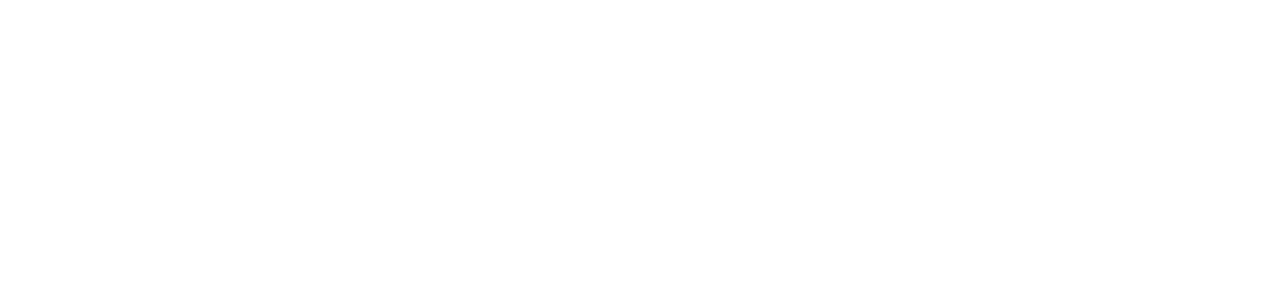
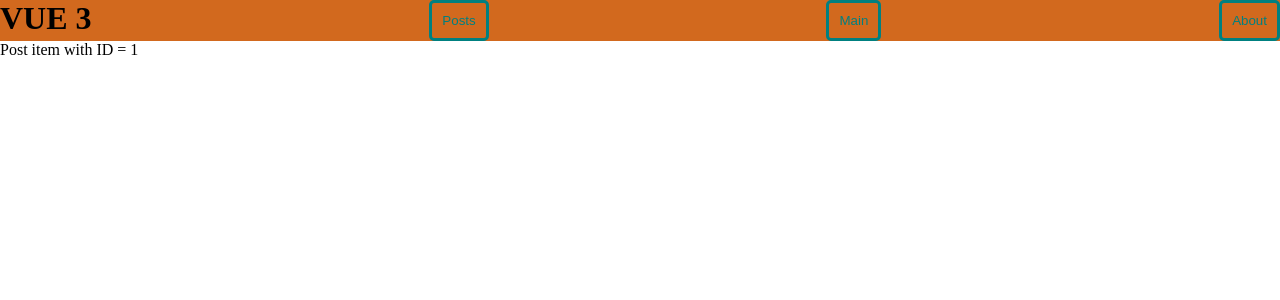
Before and after one commit to P2vel33/VUE, a Vue app: page /posts/1 in a window 1280 px wide. Before the commit this address had no page. Shown: the top 300 px of the page. Built offline with nearby package versions, Linux system fonts and the light colour scheme.

Commit message:
feat: added navbar and dynamic routing

```diff
--- a/src/AppCAPI.vue
+++ b/src/AppCAPI.vue
@@ -1,9 +1,17 @@
 <template>
+  <navbar></navbar>
   <div class="app">
     <router-view></router-view>
   </div>
 </template>
 
-<script setup></script>
+<script setup>
+import Navbar from "./components/Navbar.vue";
+</script>
 
-<style scoped></style>
+<style>
+* {
+  margin: 0;
+  padding: 0;
+}
+</style>
--- /dev/null
+++ b/src/components/Navbar.vue
@@ -0,0 +1,17 @@
+<template>
+  <div class="navbar">
+    <h1>VUE 3</h1>
+    <my-button @click="$router.push('/posts')">Posts</my-button>
+    <my-button @click="$router.push('/')">Main</my-button>
+    <my-button @click="$router.push('/about')">About</my-button>
+  </div>
+</template>
+
+<script setup></script>
+
+<style scoped>
+.navbar {
+  background-color: chocolate;
+  display: flex;
+}
+</style>
--- a/src/components/PostItem.vue
+++ b/src/components/PostItem.vue
@@ -22,7 +22,7 @@
       <div><strong>Body:</strong> {{ props.body }}</div>
     </div>
     <div style="margin-left: auto">
-      <my-button>Open</my-button>
+      <my-button @click="$router.push(`/posts/${props.id}`)">Open</my-button>
       <my-button style="margin-left: 10px" @click="deletedPost(props)"
         >Delete</my-button
       >
--- /dev/null
+++ b/src/pages/About.vue
@@ -0,0 +1,7 @@
+<template>
+  <div>ABOUT</div>
+</template>
+
+<script setup></script>
+
+<style scoped></style>
--- /dev/null
+++ b/src/pages/PostIdPage.vue
@@ -0,0 +1,7 @@
+<template>
+  <div>Post item with ID = {{ $route.params.id }}</div>
+</template>
+
+<script setup></script>
+
+<style scoped></style>
--- a/src/pages/PostPage.vue
+++ b/src/pages/PostPage.vue
@@ -152,11 +152,7 @@
   </div>
 </template>
 
-<style>
-* {
-  margin: 0;
-  padding: 0;
-}
+<style scoped>
 .pages {
   display: flex;
   cursor: pointer;
--- a/src/router/router.js
+++ b/src/router/router.js
@@ -1,10 +1,14 @@
 import { createRouter, createWebHistory } from "vue-router";
 import Main from "../pages/Main.vue";
 import PostPage from "../pages/PostPage.vue";
+import About from "../pages/About.vue";
+import PostIdPage from "../pages/PostIdPage.vue";
 
 const routes = [
   { path: "/", component: Main },
   { path: "/posts", component: PostPage },
+  { path: "/about", component: About },
+  { path: "/posts/:id", component: PostIdPage },
 ];
 
 const router = createRouter({
```
